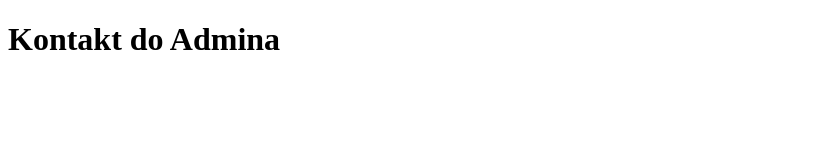
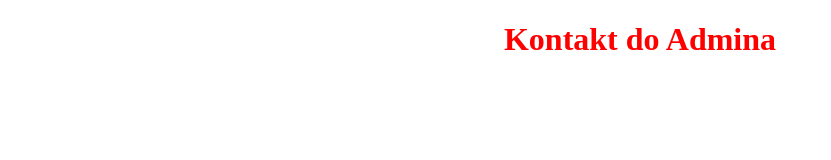
Before and after one commit to testjunior123/projekt3luty, a plain HTML site: page index.html in a window 1280 px wide. Shown: the whole page, without its empty margins (0-831 px from the left). Drawn offline with Linux system fonts and the light colour scheme.

Commit message:
updated files

```diff
--- a/index.html
+++ b/index.html
@@ -4,6 +4,7 @@
     <meta charset="UTF-8">
     <meta name="viewport" content="width=device-width, initial-scale=1.0">
     <meta http-equiv="X-UA-Compatible" content="ie=edge">
+    <link rel="stylesheet" href="style.css">
     <title>Projekt 3 luty</title>
 </head>
 <body>
--- a/style.css
+++ b/style.css
@@ -0,0 +1,4 @@
+h1 {
+     color: red;
+     text-align: center;
+}
```
